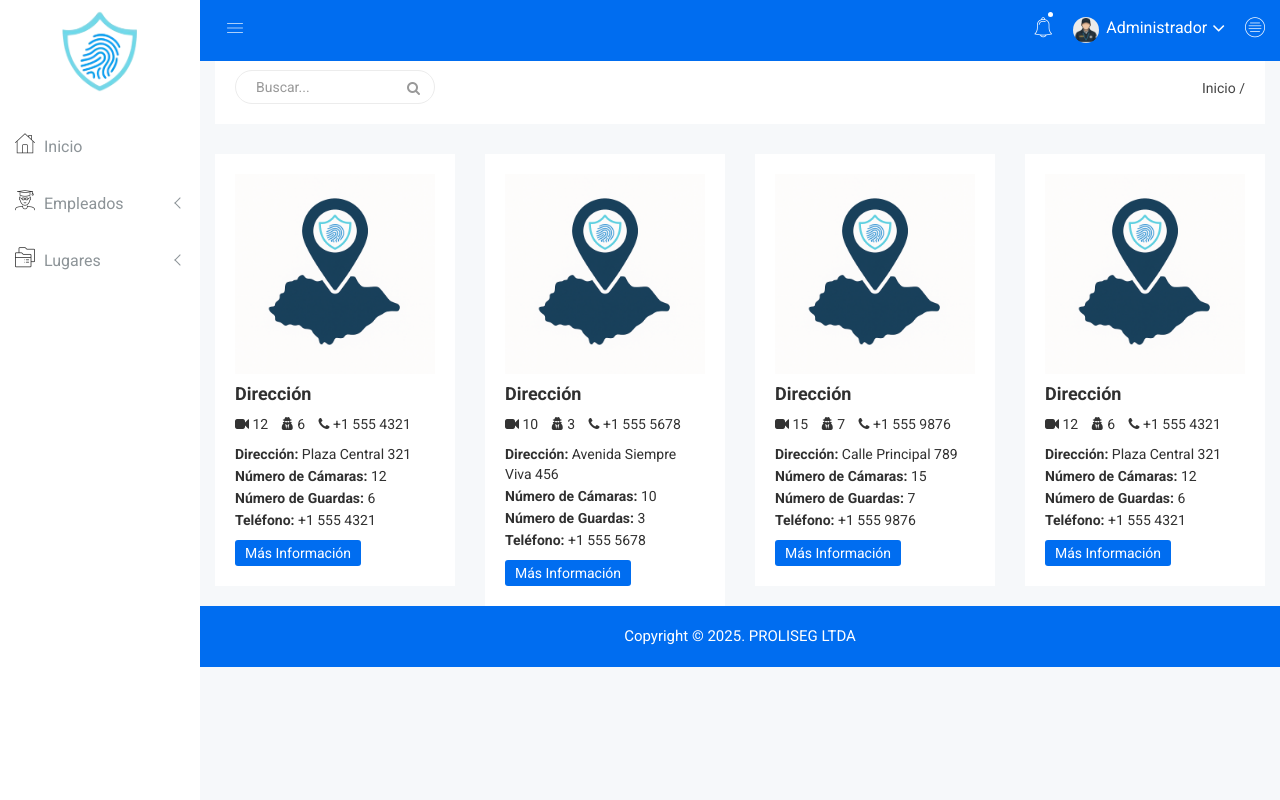
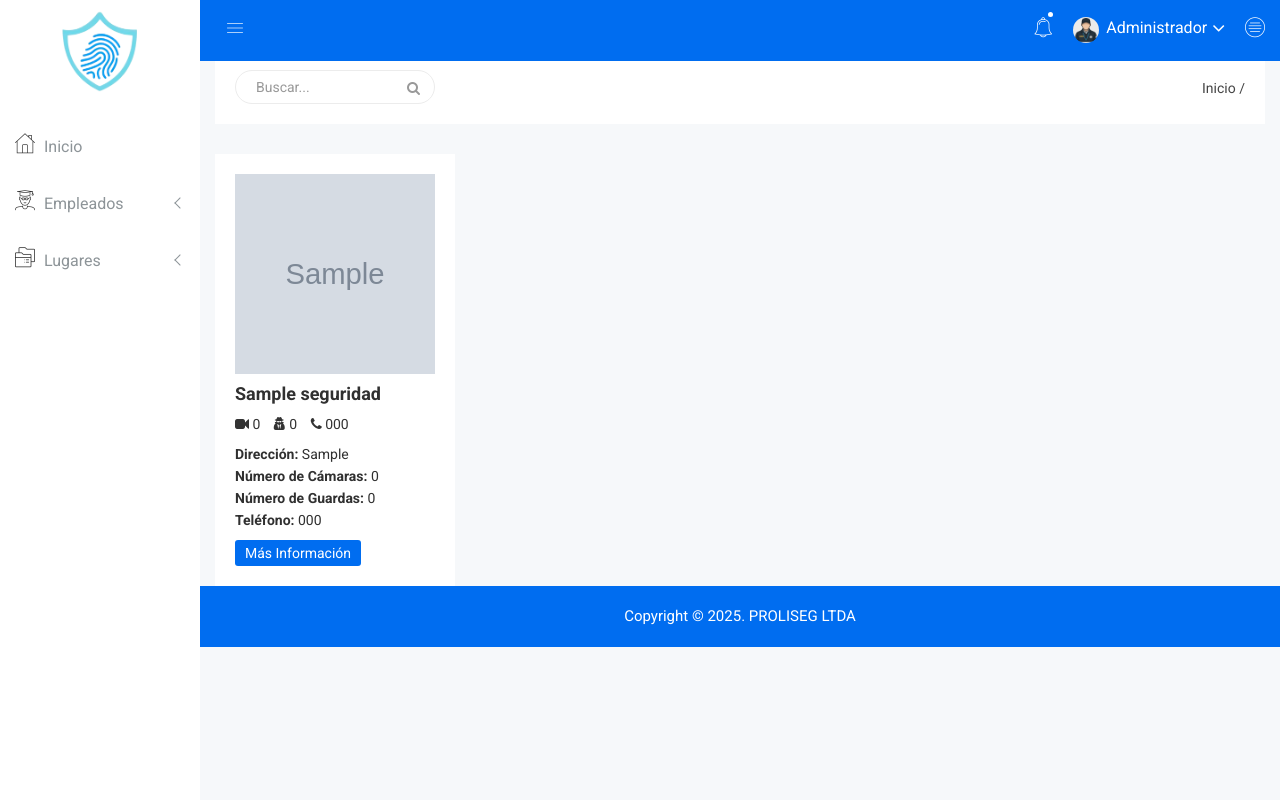
Before and after one commit to Javisolarte/prolisegeempleados, a PHP site: page /todos-lugares.php in a window 1280 px wide. Run offline with PHP 8.4, Linux system fonts and the light colour scheme; tables that the repository leaves empty or names only in its code hold one stand-in row (values such as "Sample post"); grey boxes marked "Sample" are stand-in pictures; some web fonts are replaced.

Commit message:
ver lugares

```diff
--- a/todos-lugares.php
+++ b/todos-lugares.php
@@ -243,107 +243,64 @@
                 </div>
             </div>
         </div>
+<?php
+// Mostrar errores
+error_reporting(E_ALL);
+ini_set('display_errors', 1);
+
+// Conectar a la base de datos
+include 'db_config.php';
+
+// Consultar todos los lugares
+$query = "SELECT * FROM lugares_seguridad ORDER BY id_lugar DESC";
+$resultado = mysqli_query($conexion, $query);
+?>
+
 <div class="courses-area">
     <div class="container-fluid">
         <div class="row">
-            <!-- Primer lugar: nombre -->
+            <?php while ($lugar = mysqli_fetch_assoc($resultado)) : ?>
                 <div class="col-lg-3 col-md-6 col-sm-6 col-xs-12">
                     <div class="courses-inner res-mg-t-30 dk-res-t-pro-30">
                         <div class="courses-title">
-                        <a href="#"><img src="img/courses/2.png" alt=""></a>
-                        <h2>Dirección</h2>
+                            <a href="#">
+                                <img src="<?= htmlspecialchars($lugar['ruta_imagen']) ?>" alt="Imagen del lugar" style="height: 200px; width: 100%; object-fit: cover;">
+                            </a>
+                            <h2><?= htmlspecialchars($lugar['nombre']) ?></h2>
                         </div>
                         <div class="courses-alaltic">
-                        <span class="cr-ic-r"><span class="course-icon"><i class="fa fa-video-camera"></i></span> 12</span>
-                        <span class="cr-ic-r"><span class="course-icon"><i class="fa fa-user-secret"></i></span> 6</span>
-                        <span class="cr-ic-r"><span class="course-icon"><i class="fa fa-phone"></i></span> +1 555 4321</span>
+                            <span class="cr-ic-r">
+                                <span class="course-icon"><i class="fa fa-video-camera"></i></span>
+                                <?= intval($lugar['numero_camaras']) ?>
+                            </span>
+                            <span class="cr-ic-r">
+                                <span class="course-icon"><i class="fa fa-user-secret"></i></span>
+                                <?= intval($lugar['numero_guardias']) ?>
+                            </span>
+                            <span class="cr-ic-r">
+                                <span class="course-icon"><i class="fa fa-phone"></i></span>
+                                <?= htmlspecialchars($lugar['telefono']) ?>
+                            </span>
                         </div>
                         <div class="course-des">
-                        <p><b>Dirección:</b> Plaza Central 321</p>
-                        <p><b>Número de Cámaras:</b> 12</p>
-                        <p><b>Número de Guardas:</b> 6</p>
-                        <p><b>Teléfono:</b> +1 555 4321</p>
+                            <p><b>Dirección:</b> <?= htmlspecialchars($lugar['direccion']) ?></p>
+                            <p><b>Número de Cámaras:</b> <?= intval($lugar['numero_camaras']) ?></p>
+                            <p><b>Número de Guardas:</b> <?= intval($lugar['numero_guardias']) ?></p>
+                            <p><b>Teléfono:</b> <?= htmlspecialchars($lugar['telefono']) ?></p>
                         </div>
                         <div class="product-buttons">
                             <button type="button" class="button-default cart-btn">Más Información</button>
                         </div>
                     </div>
                 </div>
-
-            <!-- Segundo lugar -->
-            <div class="col-lg-3 col-md-6 col-sm-6 col-xs-12">
-                <div class="courses-inner">
-                    <div class="courses-title">
-                        <a href="#"><img src="img/courses/2.png" alt=""></a>
-                        <h2>Dirección</h2>
-                    </div>
-                    <div class="courses-alaltic">
-                        <span class="cr-ic-r"><span class="course-icon"><i class="fa fa-video-camera"></i></span> 10</span>
-                        <span class="cr-ic-r"><span class="course-icon"><i class="fa fa-user-secret"></i></span> 3</span>
-                        <span class="cr-ic-r"><span class="course-icon"><i class="fa fa-phone"></i></span> +1 555 5678</span>
-                    </div>
-                    <div class="course-des">
-                        <p><b>Dirección:</b> Avenida Siempre Viva 456</p>
-                        <p><b>Número de Cámaras:</b> 10</p>
-                        <p><b>Número de Guardas:</b> 3</p>
-                        <p><b>Teléfono:</b> +1 555 5678</p>
-                    </div>
-                    <div class="product-buttons">
-                        <button type="button" class="button-default cart-btn">Más Información</button>
+            <?php endwhile; ?>
         </div>
     </div>
 </div>
 
-            <!-- Tercer lugar -->
-            <div class="col-lg-3 col-md-6 col-sm-6 col-xs-12">
-                <div class="courses-inner res-mg-t-30 dk-res-t-pro-30">
-                    <div class="courses-title">
-                        <a href="#"><img src="img/courses/2.png" alt=""></a>
-                        <h2>Dirección</h2>
-                    </div>
-                    <div class="courses-alaltic">
-                        <span class="cr-ic-r"><span class="course-icon"><i class="fa fa-video-camera"></i></span> 15</span>
-                        <span class="cr-ic-r"><span class="course-icon"><i class="fa fa-user-secret"></i></span> 7</span>
-                        <span class="cr-ic-r"><span class="course-icon"><i class="fa fa-phone"></i></span> +1 555 9876</span>
-                    </div>
-                    <div class="course-des">
-                        <p><b>Dirección:</b> Calle Principal 789</p>
-                        <p><b>Número de Cámaras:</b> 15</p>
-                        <p><b>Número de Guardas:</b> 7</p>
-                        <p><b>Teléfono:</b> +1 555 9876</p>
-                    </div>
-                    <div class="product-buttons">
-                        <button type="button" class="button-default cart-btn">Más Información</button>
-                    </div>
-                </div>
-            </div>
+<?php mysqli_close($conexion); ?>
 
-            <!-- Cuarto lugar -->
-            <div class="col-lg-3 col-md-6 col-sm-6 col-xs-12">
-                <div class="courses-inner res-mg-t-30 dk-res-t-pro-30">
-                    <div class="courses-title">
-                        <a href="#"><img src="img/courses/2.png" alt=""></a>
-                        <h2>Dirección</h2>
-                    </div>
-                    <div class="courses-alaltic">
-                        <span class="cr-ic-r"><span class="course-icon"><i class="fa fa-video-camera"></i></span> 12</span>
-                        <span class="cr-ic-r"><span class="course-icon"><i class="fa fa-user-secret"></i></span> 6</span>
-                        <span class="cr-ic-r"><span class="course-icon"><i class="fa fa-phone"></i></span> +1 555 4321</span>
-                    </div>
-                    <div class="course-des">
-                        <p><b>Dirección:</b> Plaza Central 321</p>
-                        <p><b>Número de Cámaras:</b> 12</p>
-                        <p><b>Número de Guardas:</b> 6</p>
-                        <p><b>Teléfono:</b> +1 555 4321</p>
-                    </div>
-                    <div class="product-buttons">
-                        <button type="button" class="button-default cart-btn">Más Información</button>
-                    </div>
-                </div>
-            </div>
-        </div>
-    </div>
-</div>
+
 
        <div class="footer-copyright-area">
             <div class="container-fluid">
```
Lines whose indentation alone changed are shown as unchanged.
